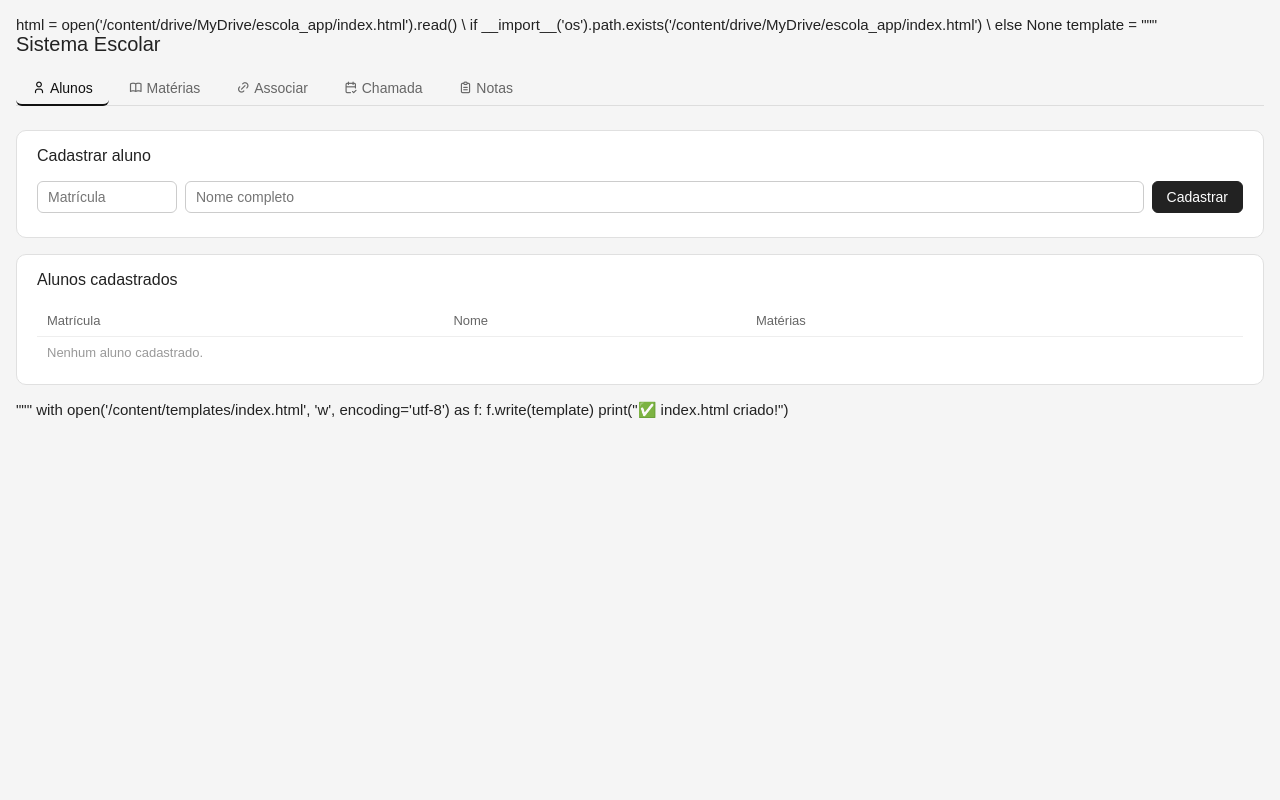
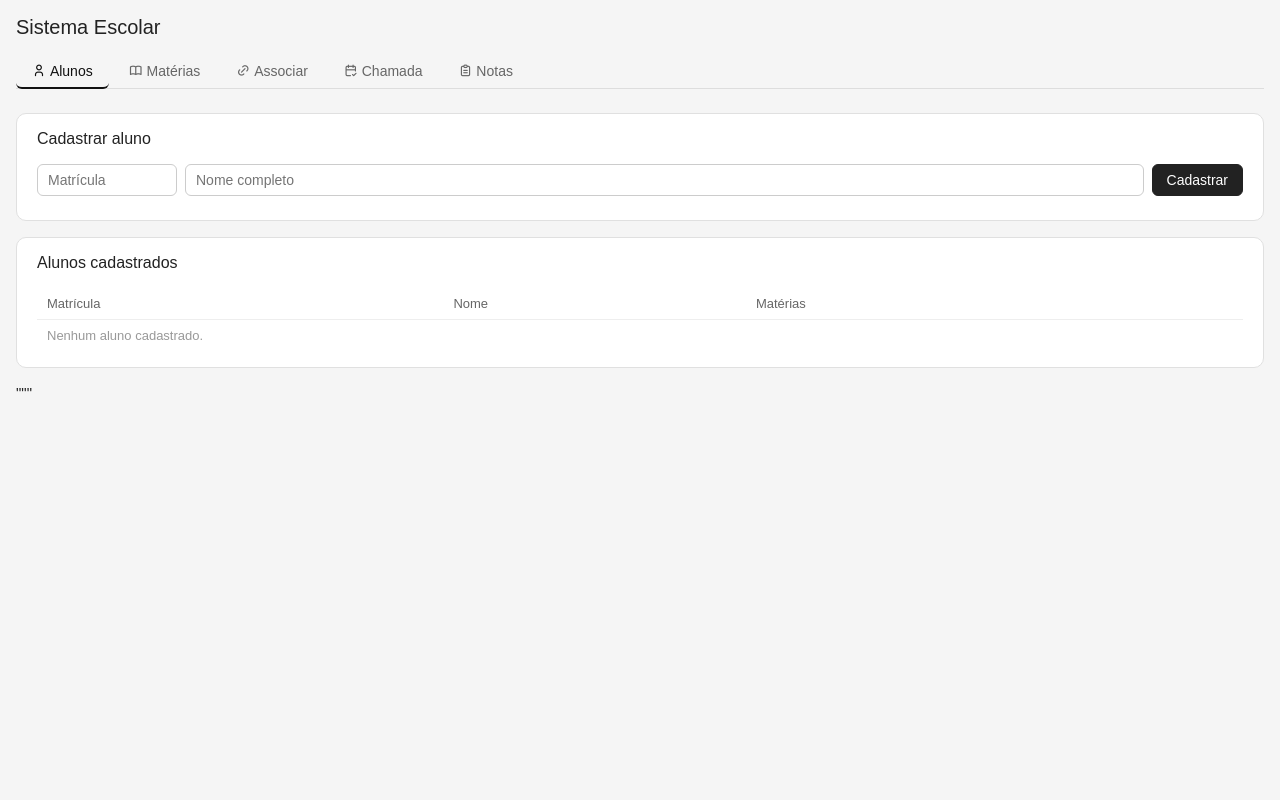
Before and after one commit to ricardocorreaserra-coder/escola-app, a Flask app: page / in a window 1280 px wide. Run offline with Flask 3, Linux system fonts and the light colour scheme.

Commit message:
Update index.html

```diff
--- a/templates/index.html
+++ b/templates/index.html
@@ -1,8 +1,4 @@
-html = open('/content/drive/MyDrive/escola_app/index.html').read() \
-    if __import__('os').path.exists('/content/drive/MyDrive/escola_app/index.html') \
-    else None
-
-template = """<!DOCTYPE html>
+<!DOCTYPE html>
 <html lang="pt-BR">
 <head>
 <meta charset="UTF-8">
@@ -101,7 +97,3 @@ document.getElementById('ch-data').value=new Date().toISOString().split('T')[0];
 refresh();
 </script>
 </body></html>"""
-
-with open('/content/templates/index.html', 'w', encoding='utf-8') as f:
-    f.write(template)
-print("✅ index.html criado!")
```
